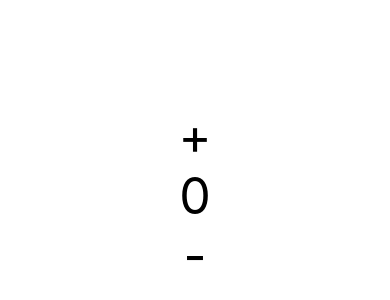
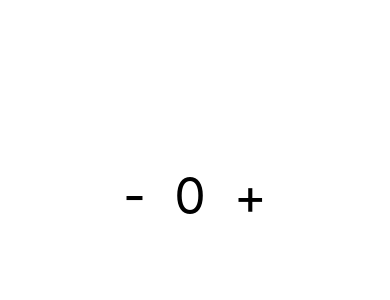
Before and after one commit to alexlecco/rn-sin-fronteras, a React Native app: screen / in a window 390 px wide. Shown: the part 226-526 px from the top of the page. Built offline with nearby package versions, Linux system fonts and the light colour scheme.

Commit message:
change elements flex direction to row

```diff
--- a/App.js
+++ b/App.js
@@ -18,9 +18,9 @@ export default function App() {
 
   return (
     <View style={styles.container}>
+      <Text style={styles.text} onPress={decrement}> - </Text>
+      <Text style={styles.text}> {count} </Text>
       <Text style={styles.text} onPress={increment}> + </Text>
-      <Text style={styles.text}> {count} </Text>
-      <Text style={styles.text} onPress={decrement}> - </Text>
     </View>
   );
 }
@@ -30,6 +30,7 @@ const styles = StyleSheet.create({
     flex: 1,
     alignItems: 'center',
     justifyContent: 'center',
+    flexDirection: 'row',
   },
   text: {
     fontSize: 50,
```
